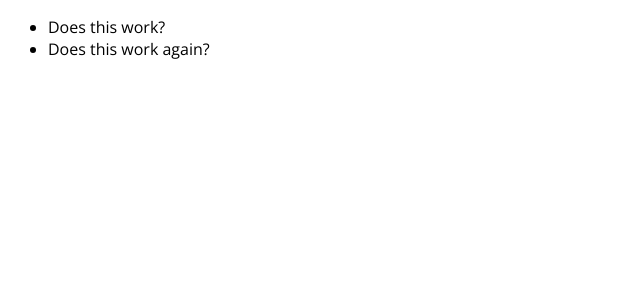
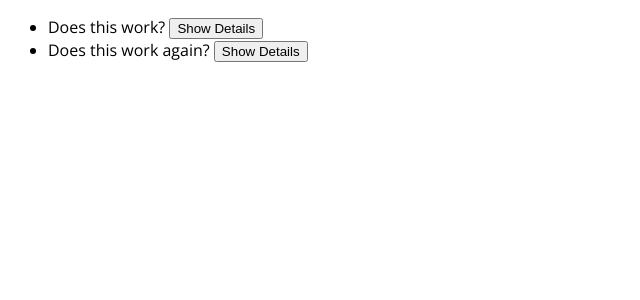
Before and after one commit to mschwarzmueller/nextjs-course-code, a Next.js app: page /feedback in a window 1280 px wide. Shown: the top 300 px of the page, without its empty margins (0-640 px from the left). Built offline with nearby package versions, Linux system fonts and the light colour scheme.

Commit message:
dynamic api routes

```diff
--- /dev/null
+++ b/pages/api/[feedbackId].js
@@ -0,0 +1,13 @@
+import { buildFeedbackPath, extractFeedback } from './feedback';
+
+function handler(req, res) {
+  const feedbackId = req.query.feedbackId;
+  const filePath = buildFeedbackPath();
+  const feedbackData = extractFeedback(filePath);
+  const selectedFeedback = feedbackData.find(
+    (feedback) => feedback.id === feedbackId
+  );
+  res.status(200).json({ feedback: selectedFeedback });
+}
+
+export default handler;
--- a/pages/feedback/index.js
+++ b/pages/feedback/index.js
@@ -1,12 +1,32 @@
+import { Fragment, useState } from 'react';
+
 import { buildFeedbackPath, extractFeedback } from '../api/feedback';
 
 function FeedbackPage(props) {
+  const [feedbackData, setFeedbackData] = useState();
+
+  function loadFeedbackHandler(id) {
+    fetch(`/api/${id}`)
+      .then((response) => response.json())
+      .then((data) => {
+        setFeedbackData(data.feedback);
+      }); // /api/some-feedback-id
+  }
+
   return (
-    <ul>
-      {props.feedbackItems.map((item) => (
-        <li key={item.id}>{item.text}</li>
-      ))}
-    </ul>
+    <Fragment>
+      {feedbackData && <p>{feedbackData.email}</p>}
+      <ul>
+        {props.feedbackItems.map((item) => (
+          <li key={item.id}>
+            {item.text}{' '}
+            <button onClick={loadFeedbackHandler.bind(null, item.id)}>
+              Show Details
+            </button>
+          </li>
+        ))}
+      </ul>
+    </Fragment>
   );
 }
 
```
